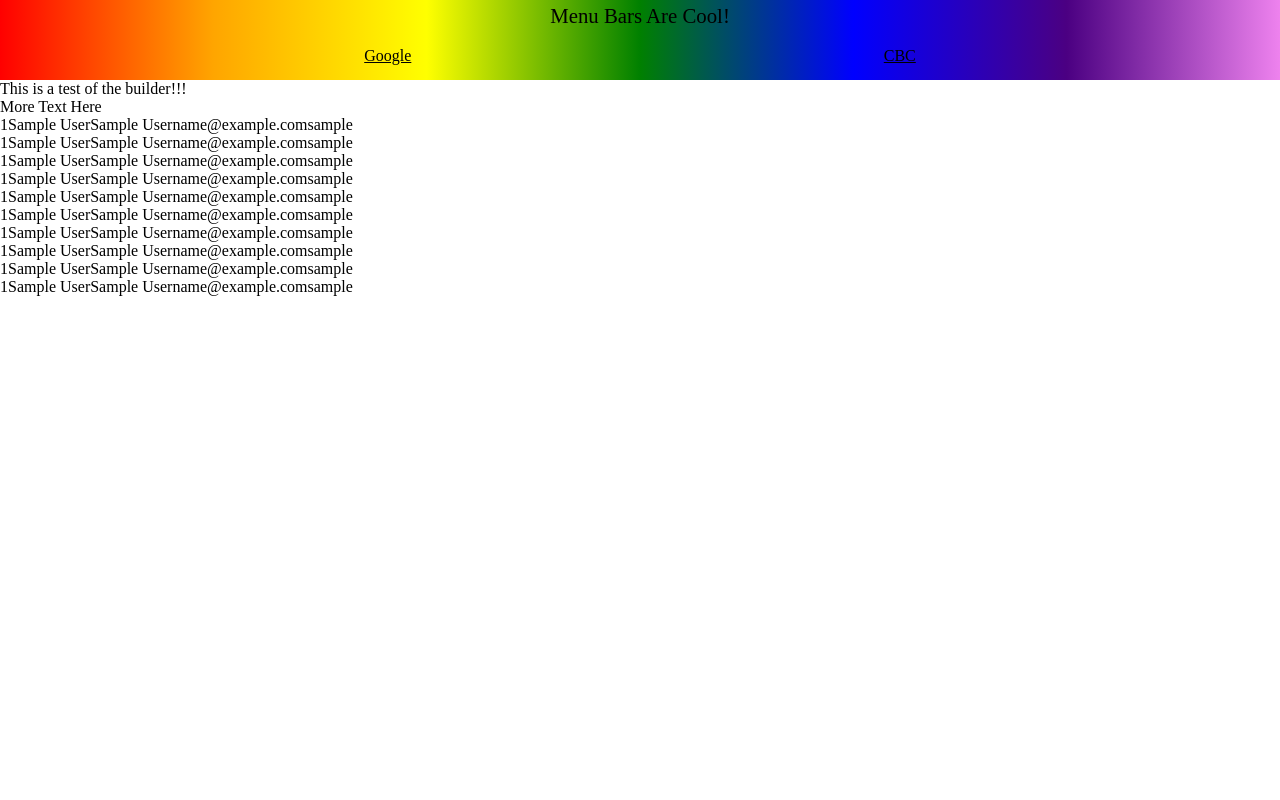
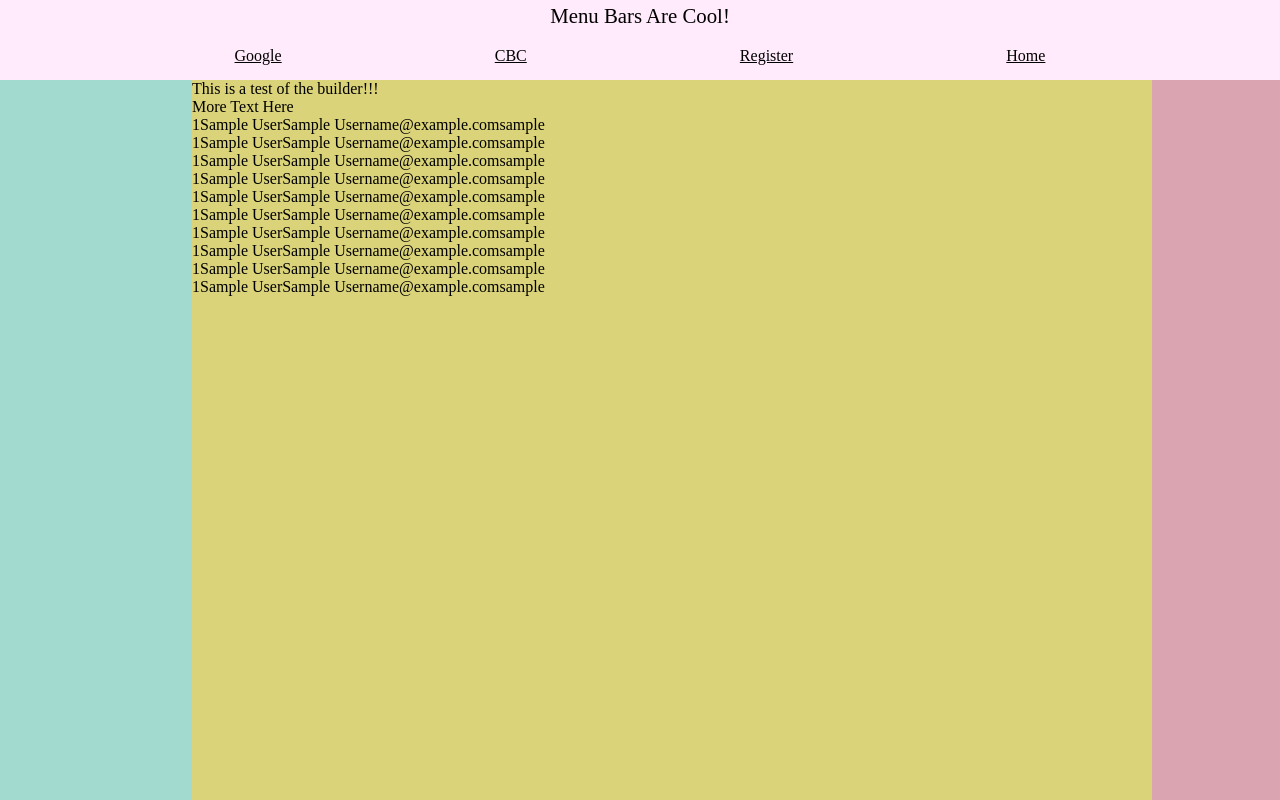
Before and after one commit to CBC-CSIT316-F18/googaloo, a PHP site: page /customcloud/ in a window 1280 px wide. Run offline with PHP 8.4, Linux system fonts and the light colour scheme; the visitor is signed in with stand-in values (Sample User, id 1); some libraries are stand-ins or nearby versions.

Commit message:
Added menu bar links, register page, register class, and other stuff. Colors are there just to show the layout.

```diff
--- a/www/src/centerPanel/centerPanel.php
+++ b/www/src/centerPanel/centerPanel.php
@@ -6,6 +6,8 @@
  * Time: 9:53 PM
  */
 use src\util\html\ElementBuilder\ElementBuilder;
+use src\util\database\db_tools\db_tools;
+
 function printcenterpanel()
 {
 
@@ -15,7 +17,7 @@ function printcenterpanel()
         ->withAttribute("id", "centerpanel")
         ->withAttribute("class", "app")
         ->withTextContent("This is a test of the builder!!!")
-        /* Oonly start the tag, leave it open for children to be added to it  */
+        /* Only start the tag, leave it open for children to be added to it  */
         ->buildLeaveTagOpen()
         ->printTextContent();
 
@@ -27,7 +29,7 @@ function printcenterpanel()
         ->printTextContent()
         ->buildCloseOpenTag();
 
-        /** @var db_Tools $db */
+        /** @var db_tools $db */
         $db=new db_tools;
         $db->db_connect();
         $sql = "SELECT * FROM `users`";
--- a/www/src/header/header.php
+++ b/www/src/header/header.php
@@ -8,7 +8,7 @@ function printheader()
         <title>CBC K-12 Charter</title>
         <meta charset=\"UTF-8\">
         <meta name=\"viewport\" content=\"width=device-width, initial-scale=1.0\">");
-    print("<link rel=\"stylesheet\" type=\"text/css\" href=\"styles/egstylesheet.css\">");
+    print("<link rel=\"stylesheet\" type=\"text/css\" href=\"/googaloo/www/styles/egstylesheet.css\">");
     print("</head>");
     print("<body>");
     printMenuBar("Menu Bars Are Cool!");
--- a/www/src/leftPanel/leftPanel.php
+++ b/www/src/leftPanel/leftPanel.php
@@ -3,7 +3,7 @@
 
 function printleftpanel()
 {
-    print("<div id=\"leftpanel\">");
+    print("<div id=\"leftPanel\">");
 
     print("</div>");
 
--- a/www/src/menuBar/menuBar.php
+++ b/www/src/menuBar/menuBar.php
@@ -19,6 +19,14 @@ function printMenuBar($menuTitle){
         [
             'href' => 'https://www.columbiabasin.edu',
             'name' => 'CBC',
+        ],
+        [
+            'href' => '/googaloo/www/src/pages/register.php',
+            'name' => 'Register',
+        ],
+        [
+            'href' => '/googaloo/www/index.php',
+            'name' => 'Home',
         ],
     ];
 
--- a/www/src/rightPanel/rightPanel.php
+++ b/www/src/rightPanel/rightPanel.php
@@ -3,7 +3,7 @@
 
 function printrightpanel()
 {
-    print("<div id=\"rightpanel\">");
+    print("<div id=\"rightPanel\">");
 
     print("</div>");
 }
--- a/www/src/srcIndex.php
+++ b/www/src/srcIndex.php
@@ -1,10 +1,14 @@
 <?php
+/*  classes  */
 include 'util/database/db_tools.php';
 include 'util/html/forminput.php';
+include "util/html/ElementBuilder.php";
+include "util/database/register.php";
+
+/*  functions  */
 include "menuBar/menuBar.php";
 include "header/header.php";
 include "leftPanel/leftPanel.php";
 include "centerPanel/centerPanel.php";
 include "rightPanel/rightPanel.php";
 include "footer/footer.php";
-include "util/html/ElementBuilder.php";
--- a/www/src/util/database/db_tools.php
+++ b/www/src/util/database/db_tools.php
@@ -1,4 +1,5 @@
 <?php
+namespace src\util\database\db_tools;
 function escape_data ($data, $dbc) {
 
 	// Strip the slashes if Magic Quotes is on:
@@ -14,6 +15,10 @@ class db_tools
     public $username="root";
     public $password="";
     public $dbname="charter";
+
+    /**
+     * @return \mysqli|null|string
+     */
     function db_connect()
     {
         // Define connection as a static variable, to avoid connecting more than once
@@ -33,6 +38,10 @@ class db_tools
         return $this->connection;
     }
 
+    /**
+     * @param $query
+     * @return bool|\mysqli_result
+     */
     function db_query($query)
     {
         // Connect to the database
@@ -42,6 +51,10 @@ class db_tools
         return $result;
     }
 
+    /**
+     * @param string $query
+     * @return array|bool
+     */
     function db_select($query)
     {
         $rows = array();
@@ -58,12 +71,19 @@ class db_tools
         return $rows;
     }
 
+    /**
+     * @return string
+     */
     function db_error()
     {
         $this->db_connect();
         return mysqli_error($this->connection);
     }
 
+    /**
+     * @param string $value
+     * @return string
+     */
     function db_quote($value)
     {
         $this->db_connect();
--- a/www/src/util/database/register.php
+++ b/www/src/util/database/register.php
@@ -1,76 +1,98 @@
 <?php
 
+namespace src\util\database\register;
+
+use src\util\html\FormInput\FormInput;
 // This is the registration page for the site.
 // This file both displays and processes the registration form.
 // This script is begun in Chapter 4.
 
 // Require the configuration before any PHP code as the configuration controls error reporting:
-require('./includes/config.inc.php');
+//require('./includes/config.inc.php');
 // The config file also starts the session.
 
 // Require the database connection:
-require(MYSQL);
+//require(MYSQL);
 
 // Include the header file:
-$page_title = 'Register';
-include('./includes/header.html');
+//$page_title = 'Register';
+//include('./includes/header.html');
 
+class Register
+{
     // For storing registration errors:
-$reg_errors = array();
+    /** @var array $reg_errors */
+    public $reg_errors = array();
 
+    public function setupRegistration()
+    {
         // Check for a form submission:
         if ($_SERVER['REQUEST_METHOD'] === 'POST') {
-
-	// Check for a first name:
-	if (preg_match('/^[A-Z \'.-]{2,45}$/i', $_POST['first_name'])) {
-		$fn = escape_data($_POST['first_name'], $dbc);
+            $this->post();
         } else {
-		$reg_errors['first_name'] = 'Please enter your first name!';
+            $this->alwaysAndForever();
+        }
     }
 
-	// Check for a last name:
-	if (preg_match('/^[A-Z \'.-]{2,45}$/i', $_POST['last_name'])) {
-		$ln = escape_data($_POST['last_name'], $dbc);
+    private function post()
+    {
+        $this->checkInputs();
+        if (empty($this->reg_errors)) {
+            $this->add();
         } else {
-		$reg_errors['last_name'] = 'Please enter your last name!';
+            $this->alwaysAndForever();
+        }
     }
 
-	// Check for a username:
-	if (preg_match('/^[A-Z0-9]{2,45}$/i', $_POST['username'])) {
-		$u = escape_data($_POST['username'], $dbc);
-	} else {
-		$reg_errors['username'] = 'Please enter a desired name using only letters and numbers!';
-	}
-
-	// Check for an email address:
-	if (filter_var($_POST['email'], FILTER_VALIDATE_EMAIL) === $_POST['email']) {
-		$e = escape_data($_POST['email'], $dbc);
-	} else {
-		$reg_errors['email'] = 'Please enter a valid email address!';
-	}
-
-	// Check for a password and match against the confirmed password:
-	if (preg_match('/^(\w*(?=\w*\d)(?=\w*[a-z])(?=\w*[A-Z])\w*){6,}$/', $_POST['pass1']) ) {
-		if ($_POST['pass1'] === $_POST['pass2']) {
-			$p = $_POST['pass1'];
-		} else {
-			$reg_errors['pass2'] = 'Your password did not match the confirmed password!';
-		}
-	} else {
-		$reg_errors['pass1'] = 'Please enter a valid password!';
-	}
-
-	if (empty($reg_errors)) { // If everything's OK...
+    private function add()
+    { // If everything's OK...
 
         // Make sure the email address and username are available:
+        /** @var string $q */
         $q = "SELECT email, username FROM users WHERE email='$e' OR username='$u'";
+        /** @var mysqli_result|bool $r */
         $r = mysqli_query($dbc, $q);
 
         // Get the number of rows returned:
+        /** @var int $rows */
         $rows = mysqli_num_rows($r);
 
         if ($rows === 0) { // No problems!
+            $this->handleResponseRegister();
+        } else { // The email address or username is not available.
+            if ($rows === 2) { // Both are taken.
+                $this->handleResponseUserNameEmailTaken();
+            } else { // One or both may be taken.
+                $this->handleResponseSomethingTaken($r);
+            } // End of $rows === 2 ELSE.
+        }
+    }
 
+    private function handleResponseUserNameEmailTaken()
+    {
+        $this->reg_errors['email'] = 'This email address has already been registered. If you have forgotten your password, use the link at left to have your password sent to you.';
+        $this->reg_errors['username'] = 'This username has already been registered. Please try another.';
+    }
+
+    private function handleResponseSomethingTaken($r)
+    {
+        // Get row:
+        /** @var array|null $row */
+        $row = mysqli_fetch_array($r, MYSQLI_NUM);
+
+        if (($row[0] === $_POST['email']) && ($row[1] === $_POST['username'])) { // Both match.
+            $this->reg_errors['email'] = 'This email address has already been registered. If you have forgotten your password, use the link at left to have your password sent to you.';
+            $this->reg_errors['username'] = 'This username has already been registered with this email address. If you have forgotten your password, use the link at left to have your password sent to you.';
+        } elseif ($row[0] === $_POST['email']) { // Email match.
+            $this->reg_errors['email'] = 'This email address has already been registered. If you have forgotten your password, use the link at left to have your password sent to you.';
+        } elseif ($row[1] === $_POST['username']) { // Username match.
+            $this->reg_errors['username'] = 'This username has already been registered. Please try another.';
+        }
+    }
+
+
+    private function handleResponseRegister()
+    {
         // Add the user to the database...
 
         // Include the password_compat library, if necessary:
@@ -82,7 +104,7 @@ if ($_SERVER['REQUEST_METHOD'] === 'POST') {
 
         // New query, updated in Chapter 6 for PayPal integration:
         // Sets expiration to yesterday:
-			$q = "INSERT INTO users (username, email, pass, first_name, last_name, date_expires) VALUES ('$u', '$e', '"  .  password_hash($p, PASSWORD_BCRYPT) .  "', '$fn', '$ln', SUBDATE(NOW(), INTERVAL 1 DAY) )";
+        $q = "INSERT INTO users (username, email, pass, first_name, last_name, date_expires) VALUES ('$u', '$e', '" . password_hash($p, PASSWORD_BCRYPT) . "', '$fn', '$ln', SUBDATE(NOW(), INTERVAL 1 DAY) )";
 
         $r = mysqli_query($dbc, $q);
 
@@ -92,86 +114,112 @@ if ($_SERVER['REQUEST_METHOD'] === 'POST') {
             // Store the new user ID in the session:
             // Added in Chapter 6:
             $uid = mysqli_insert_id($dbc);
-//				$_SESSION['reg_user_id']  = $uid;
+				$_SESSION['reg_user_id']  = $uid;
 
             // Display a thanks message...
 
-				// Original message from Chapter 4:
-				// echo '<div class="alert alert-success"><h3>Thanks!</h3><p>Thank you for registering! You may now log in and access the site\'s content.</p></div>';
+//             Original message from Chapter 4:
+             echo '<div class="alert alert-success"><h3>Thanks!</h3><p>Thank you for registering! You may now log in and access the site\'s content.</p></div>';
 
-				// Updated message in Chapter 6:
-				echo '<div class="alert alert-success"><h3>Thanks!</h3><p>Thank you for registering! To complete the process, please now click the button below so that you may pay for your site access via PayPal. The cost is $10 (US) per year. <strong>Note: When you complete your payment at PayPal, please click the button to return to this site.</strong></p></div>';
+//            // Updated message in Chapter 6:
+//            echo '<div class="alert alert-success"><h3>Thanks!</h3><p>Thank you for registering! To complete the process, please now click the button below so that you may pay for your site access via PayPal. The cost is $10 (US) per year. <strong>Note: When you complete your payment at PayPal, please click the button to return to this site.</strong></p></div>';
 
-				// PayPal link added in Chapter 6:
-				echo '<form action="https://www.sandbox.paypal.com/cgi-bin/webscr" method="post">
-				<input type="hidden" name="cmd" value="_s-xclick">
-					<input type="hidden" name="email" value="' . $e . '">
-				<input type="hidden" name="hosted_button_id" value="8YW8FZDELF296">
-				<input type="image" src="https://www.sandbox.paypal.com/en_US/i/btn/btn_subscribeCC_LG.gif" border="0" name="submit" alt="PayPal - The safer, easier way to pay online!">
-				<img alt="" border="0" src="https://www.sandbox.paypal.com/en_US/i/scr/pixel.gif" width="1" height="1">
-				</form>
-				';
+//            // PayPal link added in Chapter 6:
+//            echo '<form action="https://www.sandbox.paypal.com/cgi-bin/webscr" method="post">
+//				<input type="hidden" name="cmd" value="_s-xclick">
+//					<input type="hidden" name="email" value="' . $e . '">
+//				<input type="hidden" name="hosted_button_id" value="8YW8FZDELF296">
+//				<input type="image" src="https://www.sandbox.paypal.com/en_US/i/btn/btn_subscribeCC_LG.gif" border="0" name="submit" alt="PayPal - The safer, easier way to pay online!">
+//				<img alt="" border="0" src="https://www.sandbox.paypal.com/en_US/i/scr/pixel.gif" width="1" height="1">
+//				</form>
+//				';
 
             // Send a separate email?
             $body = "Thank you for registering at <whatever site>. Blah. Blah. Blah.\n\n";
             mail($_POST['email'], 'Registration Confirmation', $body, 'From: admin@example.com');
 
             // Finish the page:
-				include('./includes/footer.html'); // Include the HTML footer.
-				exit(); // Stop the page.
+//            include('./includes/footer.html'); // Include the HTML footer.
 
         } else { // If it did not run OK.
             trigger_error('You could not be registered due to a system error. We apologize for any inconvenience. We will correct the error ASAP.');
+            $this->alwaysAndForever();
         }
 
-		} else { // The email address or username is not available.
+    }  // End of $rows === 0 IF.
 
-			if ($rows === 2) { // Both are taken.
-
-				$reg_errors['email'] = 'This email address has already been registered. If you have forgotten your password, use the link at left to have your password sent to you.';
-				$reg_errors['username'] = 'This username has already been registered. Please try another.';
-
-			} else { // One or both may be taken.
-
-				// Get row:
-				$row = mysqli_fetch_array($r, MYSQLI_NUM);
-
-				if( ($row[0] === $_POST['email']) && ($row[1] === $_POST['username'])) { // Both match.
-					$reg_errors['email'] = 'This email address has already been registered. If you have forgotten your password, use the link at left to have your password sent to you.';
-					$reg_errors['username'] = 'This username has already been registered with this email address. If you have forgotten your password, use the link at left to have your password sent to you.';
-				} elseif ($row[0] === $_POST['email']) { // Email match.
-					$reg_errors['email'] = 'This email address has already been registered. If you have forgotten your password, use the link at left to have your password sent to you.';
-				} elseif ($row[1] === $_POST['username']) { // Username match.
-					$reg_errors['username'] = 'This username has already been registered. Please try another.';
+    private function checkInputs()
+    {
+        // Check for a first name:
+        if (preg_match('/^[A-Z \'.-]{2,45}$/i', $_POST['first_name'])) {
+            $fn = escape_data($_POST['first_name'], $dbc);
+        } else {
+            $this->reg_errors['first_name'] = 'Please enter your first name!';
         }
 
-			} // End of $rows === 2 ELSE.
+        // Check for a last name:
+        if (preg_match('/^[A-Z \'.-]{2,45}$/i', $_POST['last_name'])) {
+            $ln = escape_data($_POST['last_name'], $dbc);
+        } else {
+            $this->reg_errors['last_name'] = 'Please enter your last name!';
+        }
 
-		} // End of $rows === 0 IF.
+        // Check for a username:
+        if (preg_match('/^[A-Z0-9]{2,45}$/i', $_POST['username'])) {
+            $u = escape_data($_POST['username'], $dbc);
+        } else {
+            $this->reg_errors['username'] = 'Please enter a desired name using only letters and numbers!';
+        }
 
-	} // End of empty($reg_errors) IF.
+        // Check for an email address:
+        if (filter_var($_POST['email'], FILTER_VALIDATE_EMAIL) === $_POST['email']) {
+            $e = escape_data($_POST['email'], $dbc);
+        } else {
+            $this->reg_errors['email'] = 'Please enter a valid email address!';
+        }
 
-} // End of the main form submission conditional.
+        // Check for a password and match against the confirmed password:
+        if (preg_match('/^(\w*(?=\w*\d)(?=\w*[a-z])(?=\w*[A-Z])\w*){6,}$/', $_POST['pass1'])) {
+            if ($_POST['pass1'] === $_POST['pass2']) {
+                $p = $_POST['pass1'];
+            } else {
+                $this->reg_errors['pass2'] = 'Your password did not match the confirmed password!';
+            }
+        } else {
+            $this->reg_errors['pass1'] = 'Please enter a valid password!';
+        }
+    }
 
 // Need the form functions script, which defines create_form_input():
 // The file may already have been included by the header.
-require_once('./includes/form_functions.inc.php');
-?><h1>Register</h1>
+//require_once('./includes/form_functions.inc.php');
+    function alwaysAndForever()
+    {
+        print(
+        <<<EOD
+<h1>Register</h1>
 <p>Access to the site's content is available to registered users at a cost of $10.00 (US) per year. Use the form below to begin the registration process. <strong>Note: All fields are required.</strong> After completing this form, you'll be presented with the opportunity to securely pay for your yearly subscription via <a href="http://www.paypal.com">PayPal</a>.</p>
 <form action="register.php" method="post" accept-charset="utf-8">
-<?php
-create_form_input('first_name', 'text', 'First Name', $reg_errors);
-create_form_input('last_name', 'text', 'Last Name', $reg_errors);
-create_form_input('username', 'text', 'Desired Username', $reg_errors);
+EOD
+        );
+
+        new FormInput('first_name', 'text', 'First Name', $this->reg_errors);
+        new FormInput('last_name', 'text', 'Last Name', $this->reg_errors);
+        new FormInput('username', 'text', 'Desired Username', $this->reg_errors);
         echo '<span class="help-block">Only letters and numbers are allowed.</span>';
-create_form_input('email', 'email', 'Email Address', $reg_errors);
-create_form_input('pass1', 'password', 'Password', $reg_errors);
+        new FormInput('email', 'email', 'Email Address', $this->reg_errors);
+        new FormInput('pass1', 'password', 'Password', $this->reg_errors);
         echo '<span class="help-block">Must be at least 6 characters long, with at least one lowercase letter, one uppercase letter, and one number.</span>';
-create_form_input('pass2', 'password', 'Confirm Password', $reg_errors);
-?>
+        new FormInput('pass2', 'password', 'Confirm Password', $this->reg_errors);
+
+        print(
+        <<<EOD
 <input type="submit" name="submit_button" value="Next &rarr;" id="submit_button" class="btn btn-default" />
 </form>
 <br>
-<?php // Include the HTML footer:
-include('./includes/footer.html');
-?>
+EOD
+        );
+//        include('./includes/footer.html');
+    }
+
+}
--- a/www/src/util/html/forminput.php
+++ b/www/src/util/html/forminput.php
@@ -1,5 +1,6 @@
 <?php
-class forminput
+namespace src\util\html\FormInput;
+class FormInput
 {
     public $errors=array();
 
--- a/www/styles/egstylesheet.css
+++ b/www/styles/egstylesheet.css
@@ -13,12 +13,13 @@ body {
 }
 
 #topPanel {
+
     top: 0%;
     width:100%;
     height:10%;
-    background: hsl(187, 99%, 85%);
+    background: hsl(311, 100%, 96%);
     position: absolute;
-    background-image: linear-gradient(to right, red,orange,yellow,green,blue,indigo,violet);
+    /*background-image: linear-gradient(to right, red,orange,yellow,green,blue,indigo,violet);*/
 }
 #topPanel > div {
     position: absolute;
@@ -78,8 +79,28 @@ a:active {
 /*}*/
 
 #centerPanel {
+    background-color: #dad37a;
     position: absolute;
     height: 90%;
     top: 10%;
-    width: 100%;
+    left:15%;
+    width: 75%;
 }
+
+#rightPanel {
+    background-color: #daa5b1;
+    position: absolute;
+    height: 90%;
+    top: 10%;
+    right:0%;
+    width: 10%;
+}
+
+#leftPanel {
+    background-color: #a3dad0;
+    position: absolute;
+    height: 90%;
+    top: 10%;
+    left:0%;
+    width: 15%;
+}
```
Also changed, not shown: www/src/pages/register.php (+32 -0 lines). Lines whose indentation alone changed are shown as unchanged.
